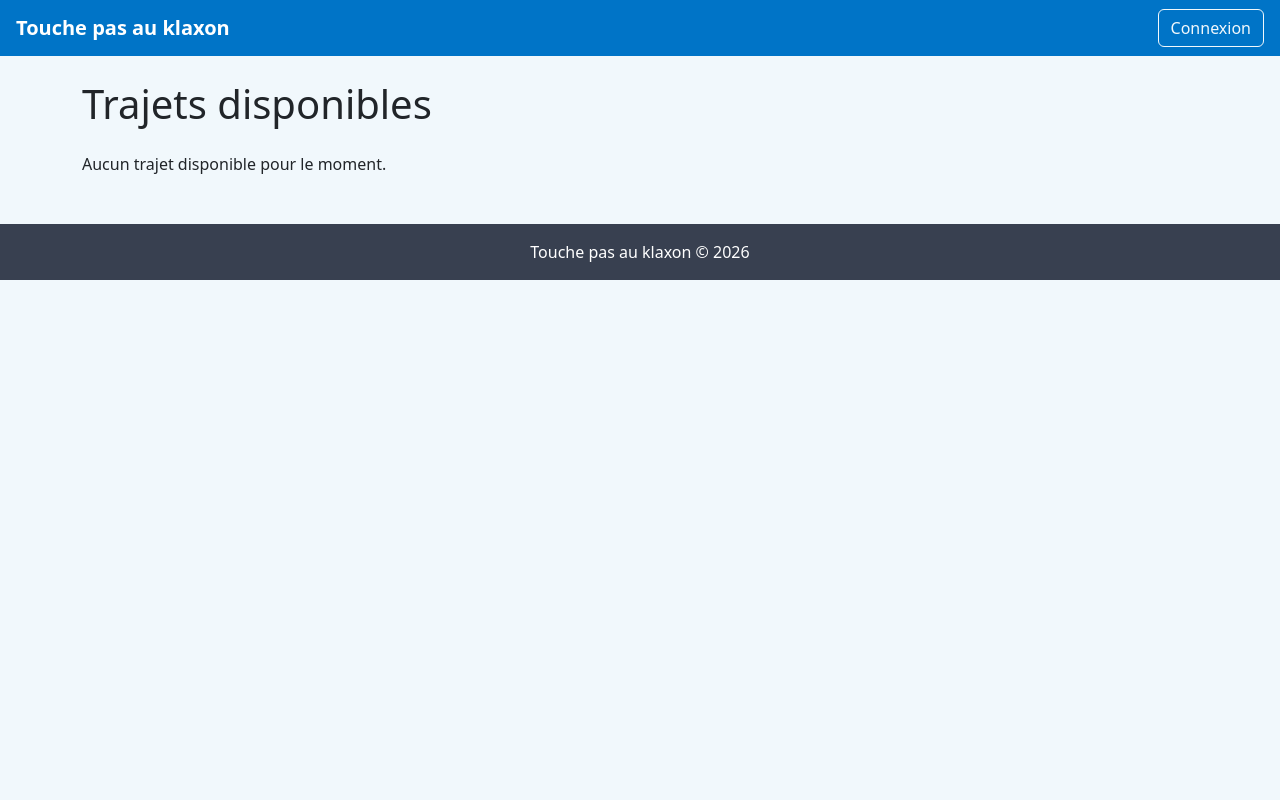
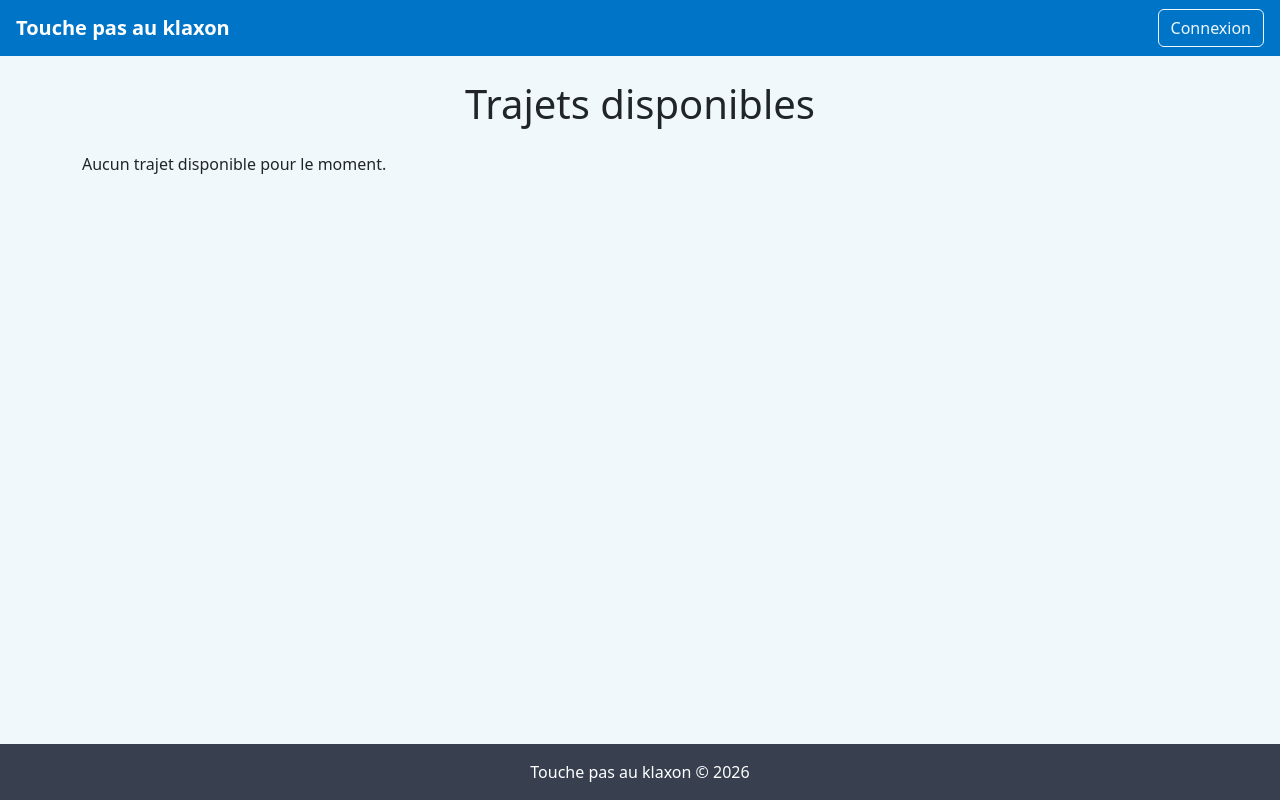
Before and after one commit to mathieumontanino-wq/touche-pas-au-klaxon, a PHP site: template app/Views/trajet/index.php in a window 1280 px wide. Run offline with PHP 8.4, Linux system fonts and the light colour scheme; the template is opened without the code that fills it, so the values that code supplies are empty; style sheets or scripts are compiled from the project's sources.

Commit message:
Amelioration mise en page : sticky footer et titre centre sur la page d'accueil

```diff
--- a/app/Views/partials/layout.php
+++ b/app/Views/partials/layout.php
@@ -7,11 +7,11 @@
     <title>Touche pas au klaxon</title>
     <link rel="stylesheet" href="/css/app.css">
 </head>
-<body>
+<body class="d-flex flex-column min-vh-100">
 
 <?php require __DIR__ . '/header.php'; ?>
 
-<main class="container my-4">
+<main class="container my-4 flex-grow-1">
     <?php if ($flash !== null): ?>
         <div class="alert alert-<?= htmlspecialchars($flash['type'], ENT_QUOTES, 'UTF-8') ?>" role="alert">
             <?= htmlspecialchars($flash['message'], ENT_QUOTES, 'UTF-8') ?>
--- a/app/Views/trajet/index.php
+++ b/app/Views/trajet/index.php
@@ -1,4 +1,4 @@
-<h1 class="mb-4">Trajets disponibles</h1>
+<h1 class="mb-4 text-center">Trajets disponibles</h1>
 
 <?php if (empty($trajets)): ?>
     <p>Aucun trajet disponible pour le moment.</p>
```
